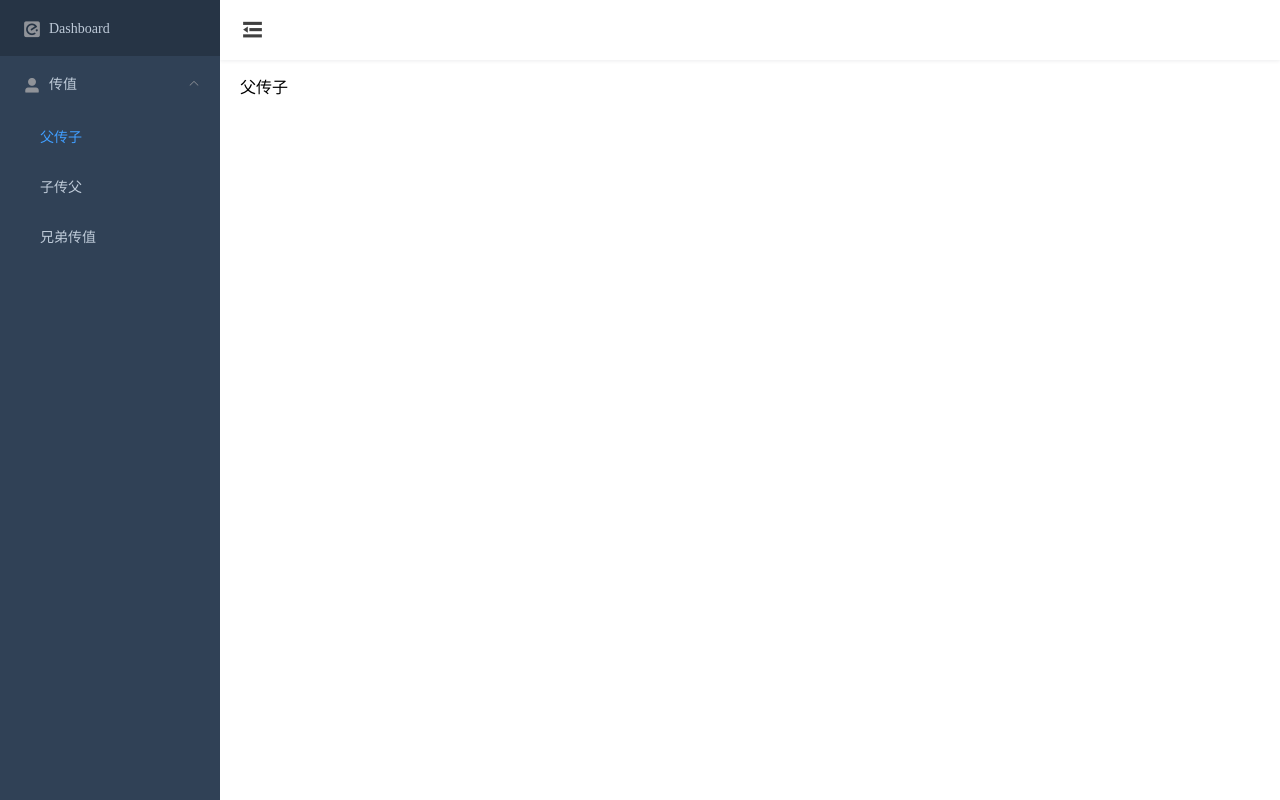
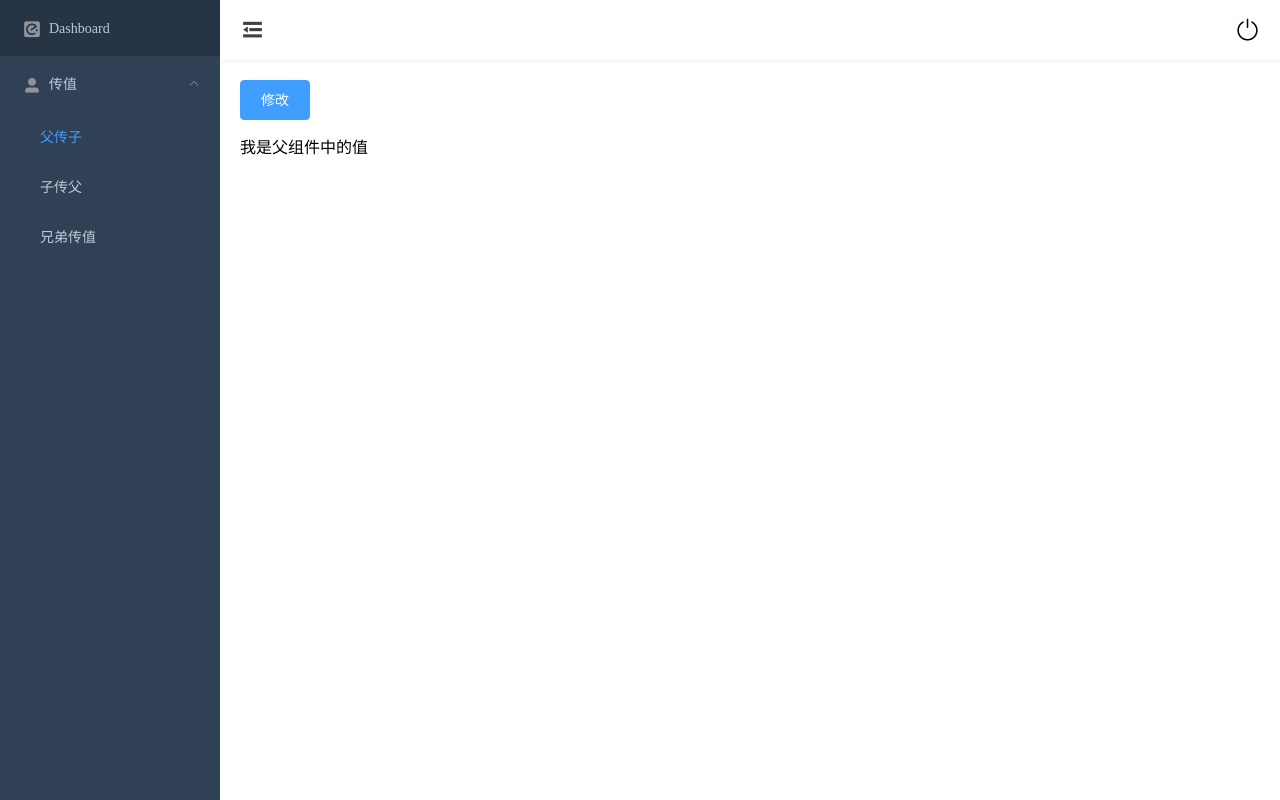
Before and after one commit to mrxiang-hub/vue-project, a Vue app: page /valueTransfer/parentToChildren in a window 1280 px wide. Built offline with nearby package versions, Linux system fonts and the light colour scheme.

Commit message:
父传子

```diff
--- a/src/views/layout/index.vue
+++ b/src/views/layout/index.vue
@@ -6,6 +6,9 @@
         <div class="hamburger" @click="isCollapseMenu">
           <i class="el-icon-s-unfold" v-if="flag"></i>
           <i class="el-icon-s-fold" v-else></i>
+        </div>
+        <div class="logout">
+          <i class="el-icon-switch-button"></i>
         </div>
       </el-header>
       <el-main>
@@ -50,6 +53,7 @@ export default {
     box-shadow: 0 1px 4px rgb(0 21 41 / 8%);
     display: flex;
     align-items: center;
+    justify-content: space-between;
 
     .hamburger {
       display: inline-block;
@@ -57,6 +61,19 @@ export default {
       cursor: pointer;
       color: #404040;
     }
+
+    .logout {
+      font-size: 25px;
+      cursor: pointer;
+
+      &:hover {
+        color: #F56C6C;
+      }
+
+      &:active {
+        transform: translateY(2px);
+      }
+    }
   }
 }
 </style>
--- /dev/null
+++ b/src/views/valueTransfer/child.vue
@@ -0,0 +1,24 @@
+<template>
+  <div class="child">
+    <div class="val">
+      {{ txt }}
+    </div>
+  </div>
+</template>
+
+<script>
+export default {
+  name: "child",
+  props: {
+    txt: String
+  }
+}
+</script>
+
+<style lang="scss" scoped>
+.child {
+  .val {
+    padding: 20px 0;
+  }
+}
+</style>
--- a/src/views/valueTransfer/parentToChildren.vue
+++ b/src/views/valueTransfer/parentToChildren.vue
@@ -1,15 +1,37 @@
 <template>
-  <div>
-    父传子
+  <div class="parentToChildren">
+    <el-button
+        @click="editVal"
+        type="primary"
+    >修改
+    </el-button>
+    <Child
+        :txt="readyTxt"
+    ></Child>
   </div>
 </template>
 
 <script>
+import Child from './child';
+
 export default {
-  name: "parentToChildren"
+  name: "parentToChildren",
+  components: {
+    Child
+  },
+  data() {
+    return {
+      readyTxt: '我是父组件中的值'
+    }
+  },
+  methods: {
+    editVal() {
+      this.readyTxt = 'change'
+    }
+  }
 }
 </script>
 
-<style scoped>
+<style lang="scss" scoped>
 
 </style>
```
